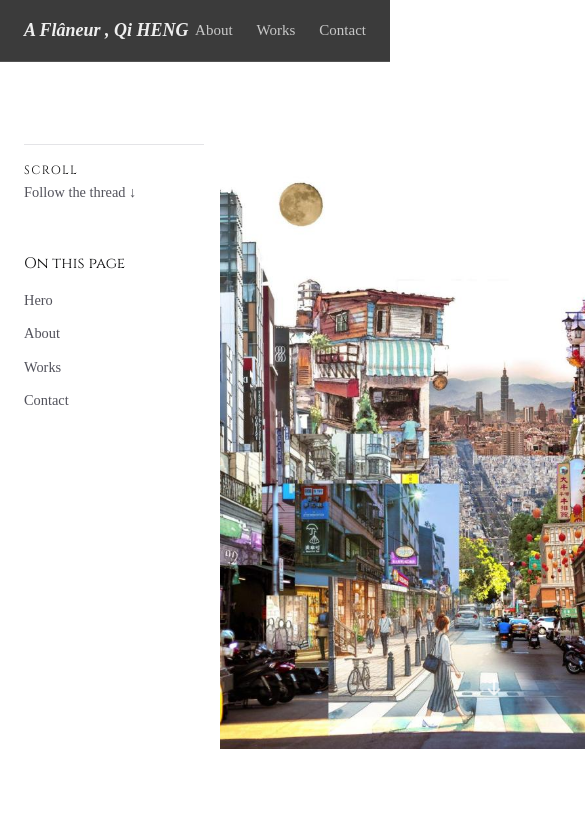
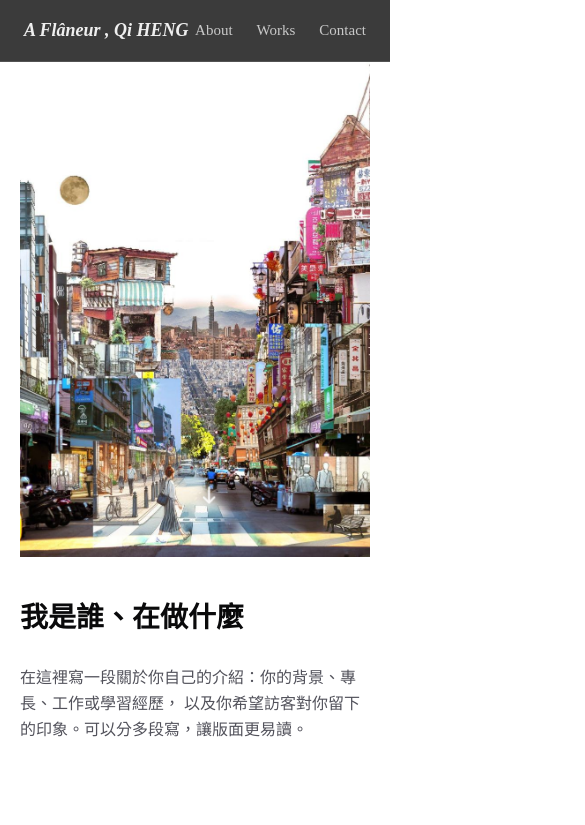
Before and after one commit to russell901231-oss/A-Fl-neur-Qi-HENG-, a Next.js app: page / in a window 390 px wide. Shown: the top 825 px of the page, 585 px wide, since content can reach past the window. Built offline with nearby package versions, Linux system fonts and the light colour scheme.

Commit message:
手機版響應式：隱藏側欄、修正版面

```diff
--- a/app/globals.css
+++ b/app/globals.css
@@ -181,3 +181,31 @@ section {
   border-color: var(--accent-dim) !important;
   transform: translateY(-1px);
 }
+
+/* 手機版 */
+@media (max-width: 768px) {
+  .shell {
+    display: block;
+    padding-inline: 1.25rem;
+  }
+
+  .rail {
+    display: none;
+  }
+
+  .hero {
+    padding-bottom: 0;
+  }
+
+  .hero-media {
+    margin-top: 0;
+  }
+
+  .hero-media img {
+    margin-top: 0 !important;
+  }
+
+  section {
+    padding: 2.5rem 0;
+  }
+}
```
